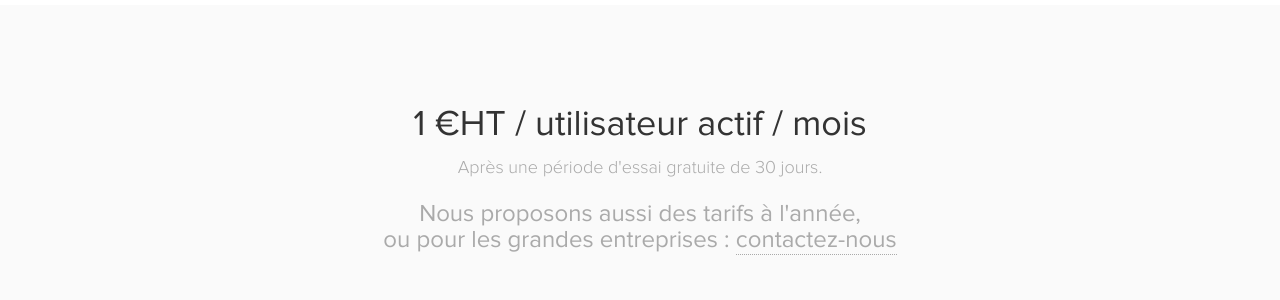
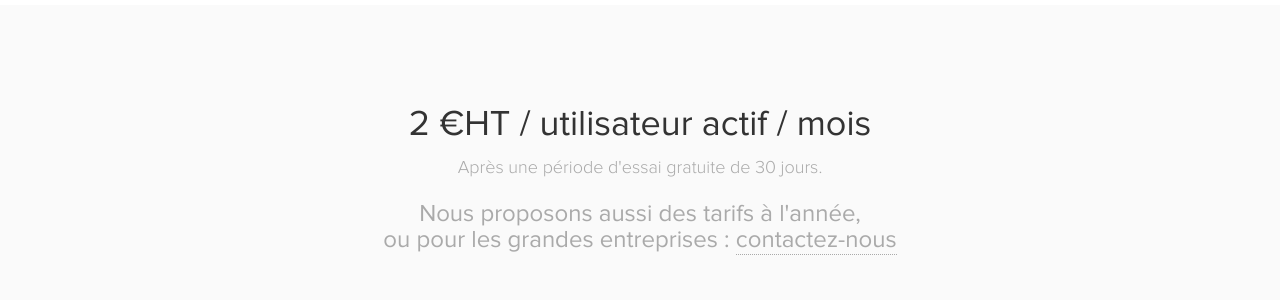
Before and after one commit to TeamMood/landing-page, a Jekyll site: the page built from fr/pricing/index.html, in a window 1280 px wide. Shown: the part 259-559 px from the top of the page. Built offline with Jekyll 4.4.1, drawn with Linux system fonts in a browser that asks for light colours; nearby versions of some CDN libraries; a script that is not in the unit is left out.

Commit message:
Update pricing.

```diff
--- a/_includes/pricing_en.html
+++ b/_includes/pricing_en.html
@@ -12,7 +12,7 @@
     <div class="container">
         <div class="row">
             <div class="col-md-12">
-                <h1 class="text-center">$ 1 / active user / month</h1>
+                <h1 class="text-center">US$ 2 / active user / month</h1>
                 <p class="light-grey text-center">After a 30 days trial period.</p>
                 <h3 class="light-grey text-center">We also provide yearly plans,<br>and custom ones for large companies: <a href="mailto:sales@teammood.com">contact us</a></h3>
             </div>
--- a/fr/pricing/index.html
+++ b/fr/pricing/index.html
@@ -16,7 +16,7 @@ lang: fr
     <div class="container">
         <div class="row">
             <div class="col-md-12">
-                <h1 class="text-center">1 €HT / utilisateur actif / mois</h1>
+                <h1 class="text-center">2 €HT / utilisateur actif / mois</h1>
                 <p class="light-grey text-center">Après une période d'essai gratuite de 30 jours.</p>
                 <h3 class="light-grey text-center">Nous proposons aussi des tarifs à l'année,<br>ou pour les grandes entreprises : <a href="mailto:sales@teammood.com">contactez-nous</a></h3>
             </div>
```
